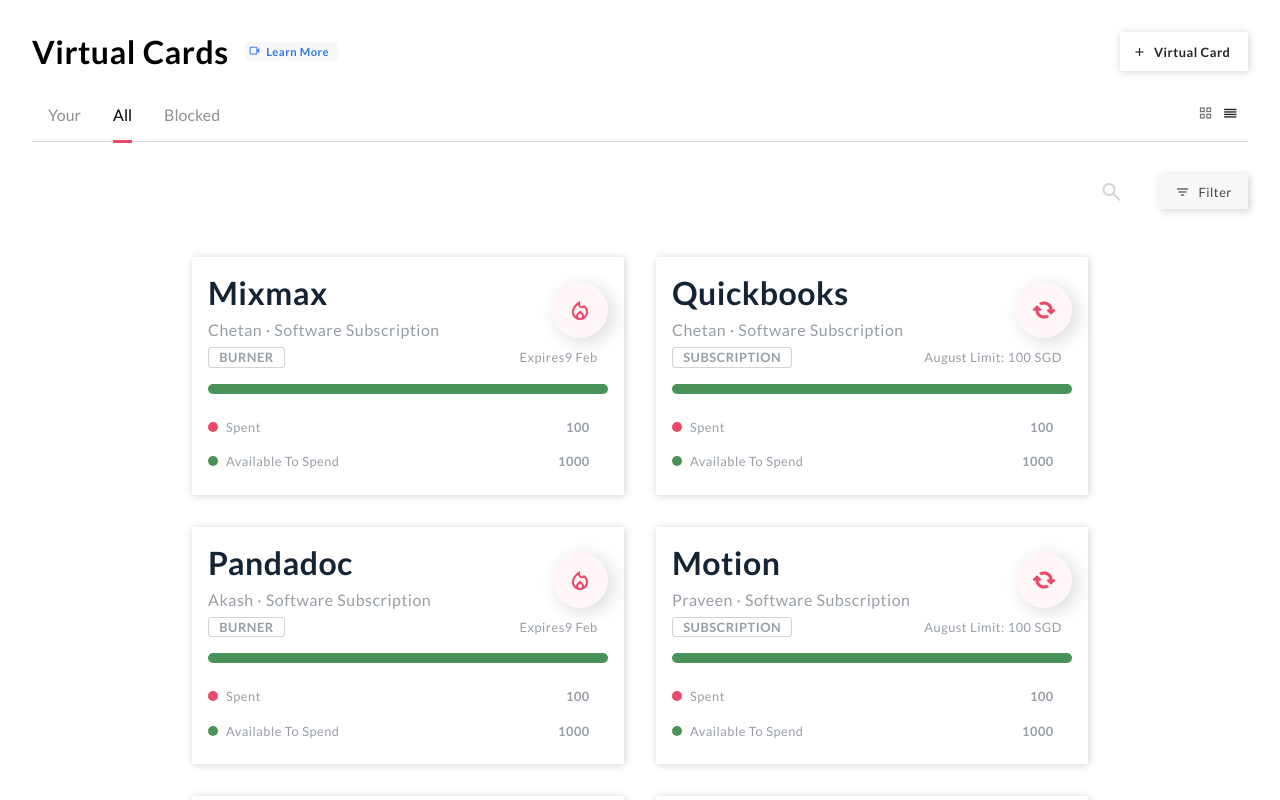
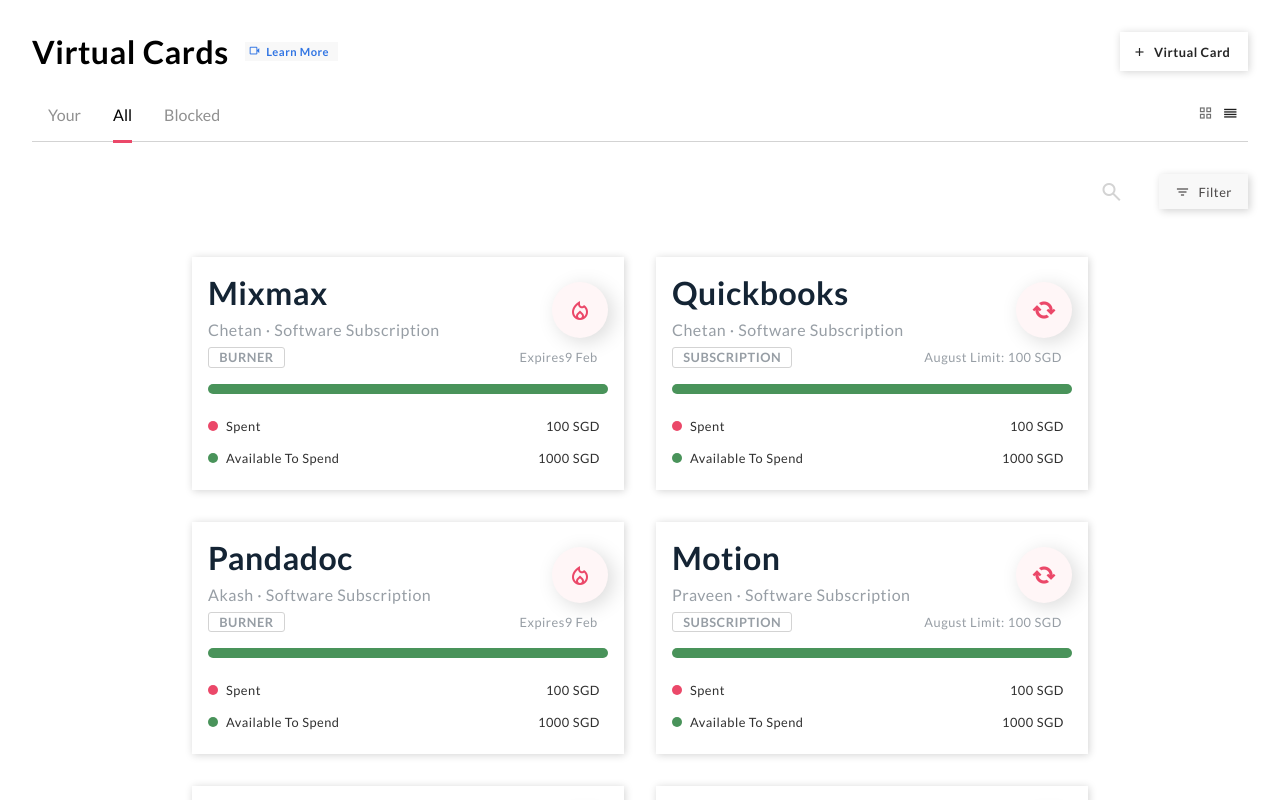
Before and after one commit to Chetan-Bashetti/cards-listing-assignment, a React (Create React App) app: page / in a window 1280 px wide. Shown: the top 800 px of the page. Built offline with nearby package versions, Linux system fonts and the light colour scheme.

Commit message:
Changes: Made changes to font color and size in cards

```diff
--- a/src/components/Card/index.js
+++ b/src/components/Card/index.js
@@ -119,14 +119,12 @@ const Card = ({ eachCard = {} }) => {
 				<ExpensesWrapper>
 					<Dot bg='#eb4869' />
 					<Exppenses>
-						<Typography text={'Spent'} color='#979ea5' fontSize='0.8em' />
+						<Typography text={'Spent'} color='#303030' fontSize='0.8em' />
 						<Typography
-							text={eachCard.spent.value}
-							color='#979ea5'
+							text={eachCard.spent.value + ' SGD'}
+							color='#303030'
 							fontSize='0.8em'
-							margin='0.1em 0.8em'
 							transform='uppercase'
-							weight='bold'
 						/>
 					</Exppenses>
 				</ExpensesWrapper>
@@ -135,16 +133,14 @@ const Card = ({ eachCard = {} }) => {
 					<Exppenses>
 						<Typography
 							text='Available to spend'
-							color='#979ea5'
+							color='#303030'
 							fontSize='0.8em'
 						/>
 						<Typography
-							text={eachCard.available_to_spend.value}
-							color='#979ea5'
+							text={eachCard.available_to_spend.value + ' SGD'}
+							color='#303030'
 							fontSize='0.8em'
-							margin='0.1em 0.8em'
 							transform='uppercase'
-							weight='bold'
 						/>
 					</Exppenses>
 				</ExpensesWrapper>
```
